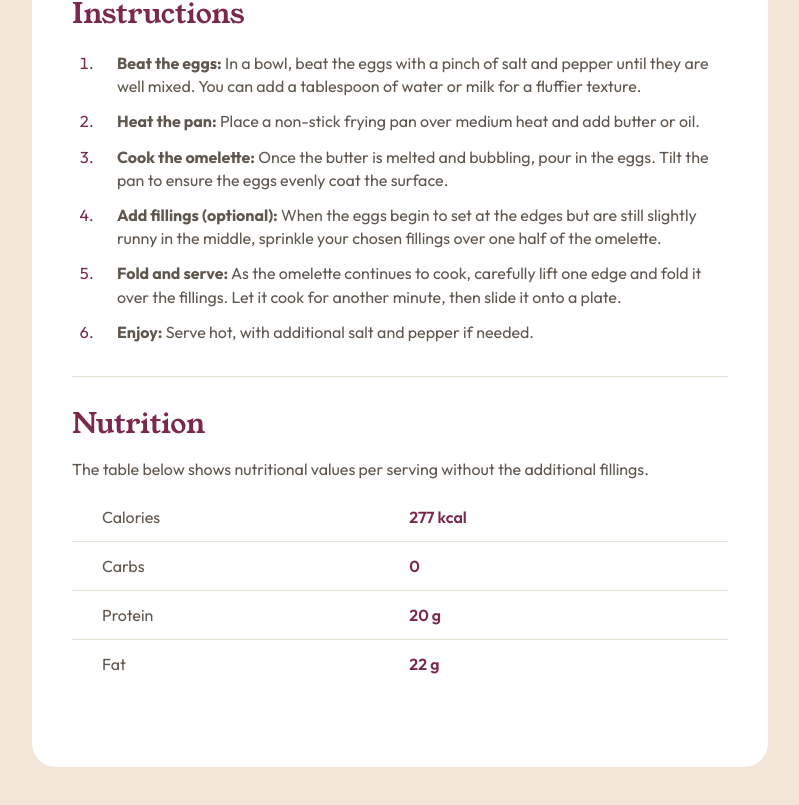
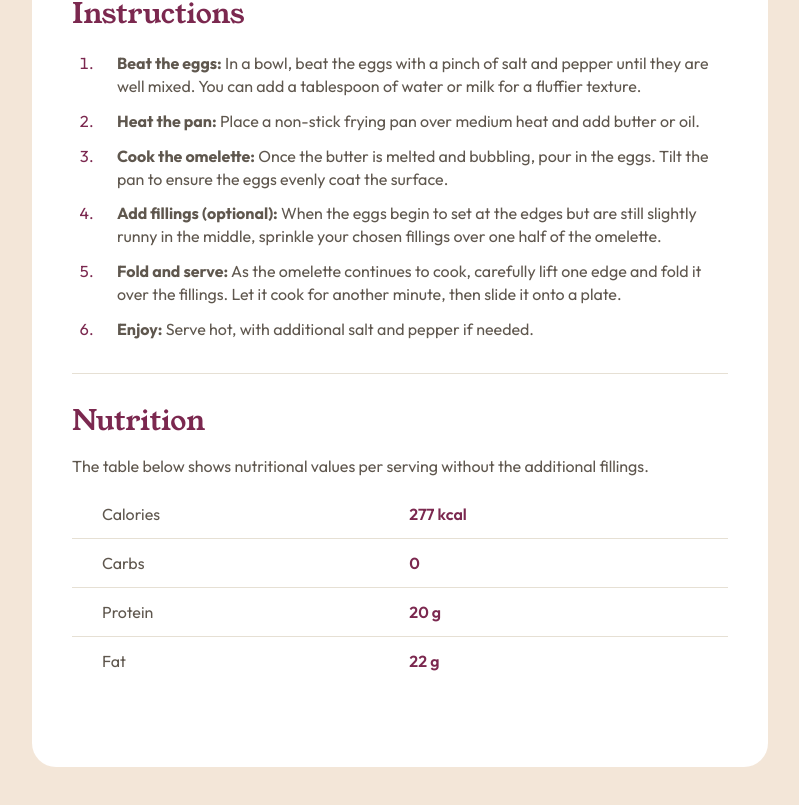
Before and after one commit to CHBNDJ/recipe-page, a plain HTML site: page index.html in a window 1280 px wide. Shown: the part 1126-1931 px from the top of the page, without its empty margins (320-1119 px from the left). Drawn offline with Linux system fonts and the light colour scheme.

Commit message:
init commit

```diff
--- a/index.css
+++ b/index.css
@@ -135,7 +135,7 @@ ul,ol li::marker {
 .card--instructions__list li {
     padding-left: 20px;
     margin-bottom: 12px;
-    line-height: 145%;
+    line-height: 143%;
 }
 
 .card--nutrition__title {
```
